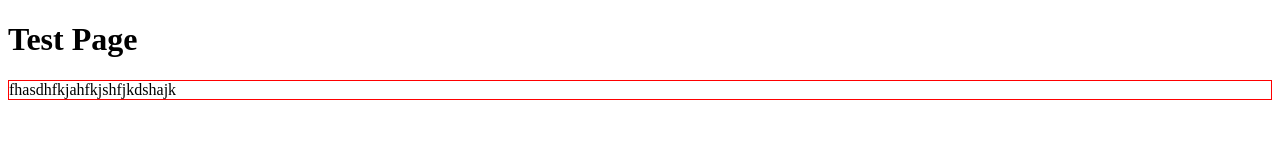
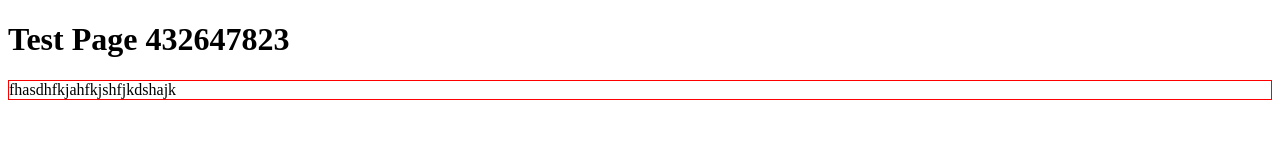
Before and after one commit to sebay90/learnGit, a plain HTML site: page Index.html in a window 1280 px wide. Drawn offline with Linux system fonts and the light colour scheme.

Commit message:
[*] changed label page

```diff
--- a/Index.html
+++ b/Index.html
@@ -5,7 +5,7 @@
     <title>Index</title>
 </head>
 <body>
-    <h1>Test Page</h1>
+    <h1>Test Page 432647823</h1>
     <div style="border:1px solid red">
         fhasdhfkjahfkjshfjkdshajk
     </div>
```
